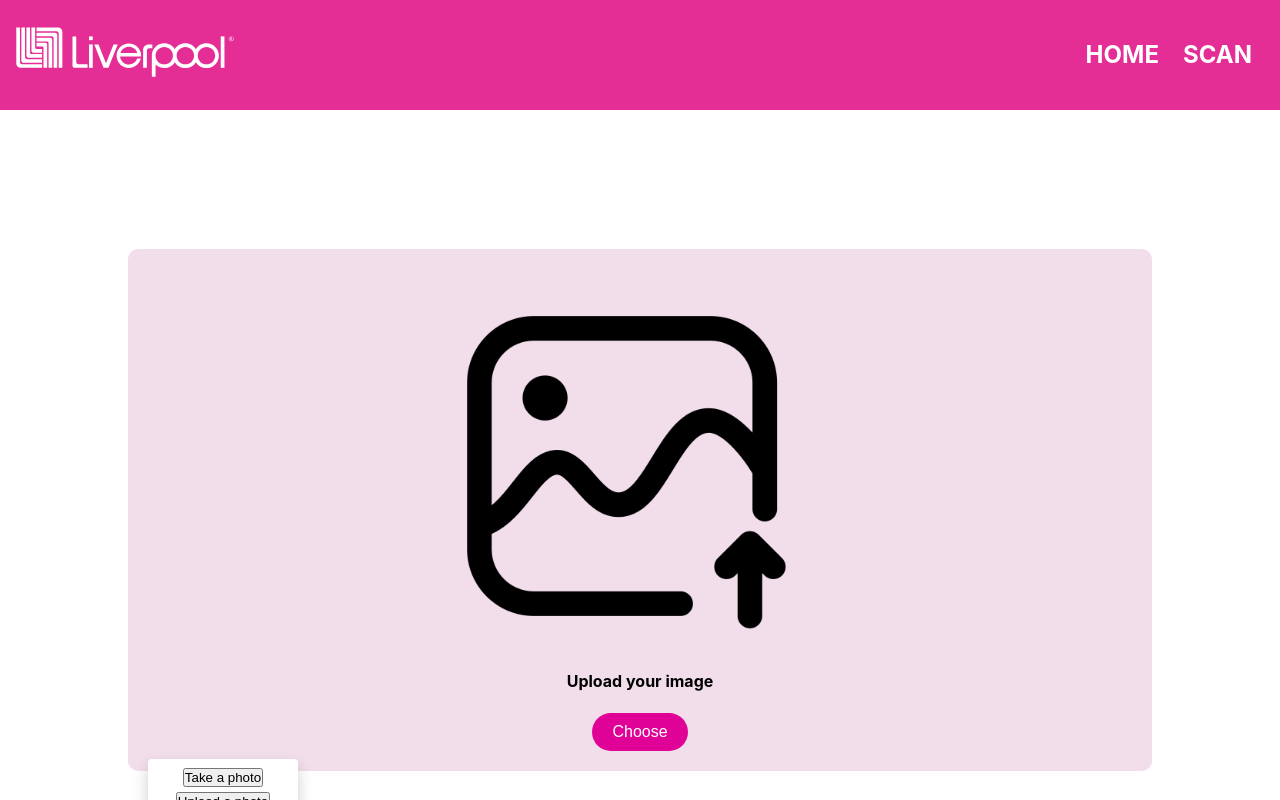
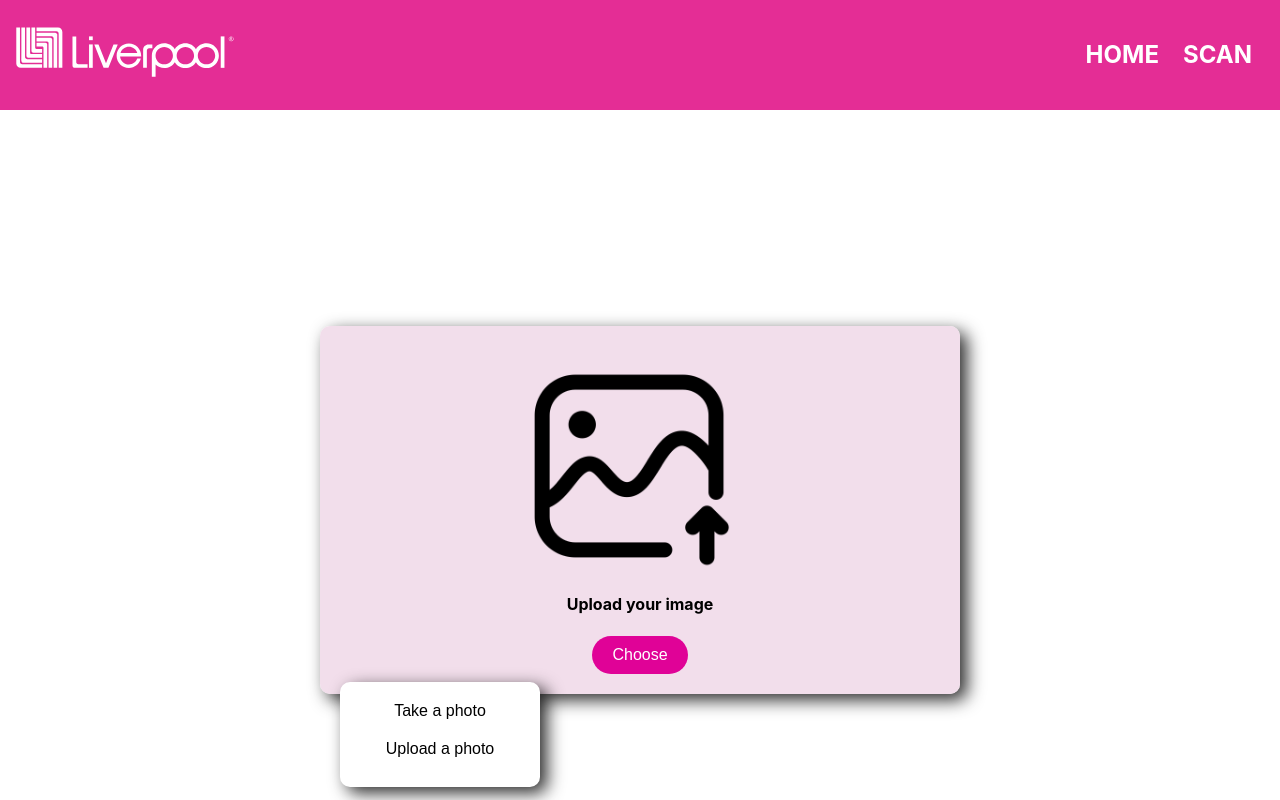
Before and after one commit to han-lovers/IdentifEye, a React (Vite) app in the folder client/: page /scan in a window 1280 px wide. Both pictures are taken after a click on the button "Choose". Shown: the top 800 px of the page. Built offline with nearby package versions, Linux system fonts and the light colour scheme.

Commit message:
Added upload image feature

```diff
--- a/client/src/pages/Scan.jsx
+++ b/client/src/pages/Scan.jsx
@@ -1,6 +1,32 @@
-import { React, useState } from "react";
+import { React, useState, useRef } from "react";
 import typeImage from "../assets/icons/upload.png";
 import "../styles/css/Scan.css";
+
+function SingleFileUploader({ setShowImage }) {
+    const [file, setFile] = useState(null);
+
+    const handleFileChange = (e) => {
+        if (e.target.files) {
+            setFile(e.target.files[0]);
+            setShowImage(false);
+        }
+    };
+
+    const handleUpload = async () => {};
+
+    return (
+        <div className="subeFile">
+            <div className="input">
+                <input id="file" type="file" onChange={handleFileChange} />
+            </div>
+            {file && (
+                <button onClick={handleUpload} className="submit">
+                    Submit
+                </button>
+            )}
+        </div>
+    );
+}
 
 function Scan() {
     const [showOptions, setShowOptions] = useState(false);
@@ -8,36 +34,48 @@ function Scan() {
         setShowOptions(!showOptions);
     };
 
+    const [showFile, setShowFile] = useState(false);
+    const [showImage, setShowImage] = useState(true);
+    const uploadFile = useRef(null);
+
+    const handleUploadPhoto = () => {
+        setShowFile(true);
+        setShowImage(false);
+        setShowOptions(false);
+        uploadFile.current.scrollIntoView({ behavior: "smooth" });
+    };
+
     return (
         <>
             <main>
-
                 <div className="card">
+                    {showImage ? (
+                        <>
                             <img
                                 src={typeImage}
                                 alt="Type"
                                 className="image-style"
-                    ></img>
-
+                            />
                             <p>
-                        {" "}
-                        <strong>Upload your image</strong>{" "}
+                                <strong>Upload your image</strong>
                             </p>
-
+                        </>
+                    ) : (
+                        <SingleFileUploader setShowImage={setShowImage} />
+                    )}
                     <button className="Button" onClick={handleShowOptions}>
-                        {" "}
-                        Choose{" "}
+                        Choose
                     </button>
-
                     {showOptions && (
                         <div className="listOption">
                             <button className="listButtonOption">
-                                {" "}
-                                Take a photo{" "}
+                                Take a photo
                             </button>
-                            <button className="listButtonOption">
-                                {" "}
-                                Upload a photo{" "}
+                            <button
+                                className="listButtonOption"
+                                onClick={handleUploadPhoto}
+                            >
+                                Upload a photo
                             </button>
                         </div>
                     )}
--- a/client/src/styles/css/Scan.css
+++ b/client/src/styles/css/Scan.css
@@ -8,9 +8,11 @@ main {
 
 .card {
   background-color: rgba(241, 219, 233, 0.9);
+  -webkit-box-shadow: 7px 6px 17px 0px rgba(0,0,0,0.83);
+  box-shadow: 7px 6px 17px 0px rgba(0,0,0,0.83);
   padding: 20px;
   border-radius: 10px;
-  width: 80%;
+  width: 50%;
   text-align: center;
 }
 
@@ -42,10 +44,61 @@ main {
 .listOption {
   position: absolute;
   background-color: white;
-  box-shadow: 0px 8px 16px rgba(0, 0, 0, 0.2);
-  border-radius: 4px;
-  padding: 5px 0;
+  -webkit-box-shadow: 7px 6px 17px 0px rgba(0,0,0,0.83);
+  box-shadow: 7px 6px 17px 0px rgba(0,0,0,0.83);
+  border-radius: 10px;
+  padding: 10px;
   margin-top: 8px;
-  width: 150px;
+  width: 200px;
+  height: 105px;
   z-index: 100;
 }
+
+.listOption button {
+  width: 100%;
+  padding: 10px;
+  border: none;
+  background: none;
+  text-align: center;
+  font-size: 16px;
+  cursor: pointer;
+}
+
+.listOption button:hover {
+  background-color: #f2bdd4;
+}
+
+.subeFile {
+  margin-top: 20px;
+  padding: 20px;
+  border: 1px solid #ddd;
+  border-radius: 6px;
+  background-color: rgba(241, 219, 233, 0.9);
+  -webkit-box-shadow: 7px 6px 17px 0px rgba(0,0,0,0.83);
+  box-shadow: 7px 6px 17px 0px rgba(0,0,0,0.83);
+  text-align: left;
+}
+
+.input {
+  margin-bottom: 10px;
+}
+
+.input input[type="file"] {
+  display: block;
+  width: 100%;
+}
+
+.submit {
+  padding: 8px 15px;
+  font-size: 14px;
+  color: #ffffff;
+  background-color: #e00297;
+  border: none;
+  border-radius: 5px;
+  cursor: pointer;
+  transition: background-color 0.2s ease;
+}
+
+.submit:hover {
+  background-color: #e00297;
+}
```
Lines whose indentation alone changed are shown as unchanged.
